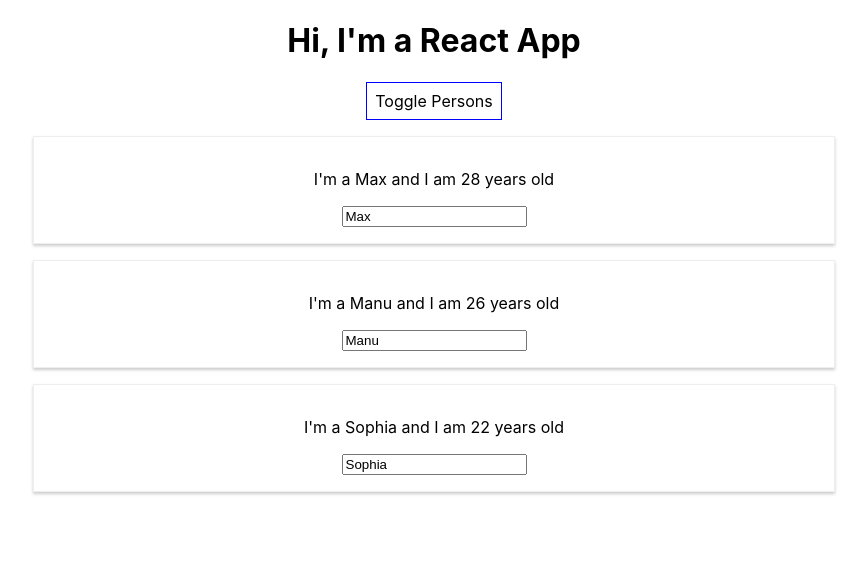
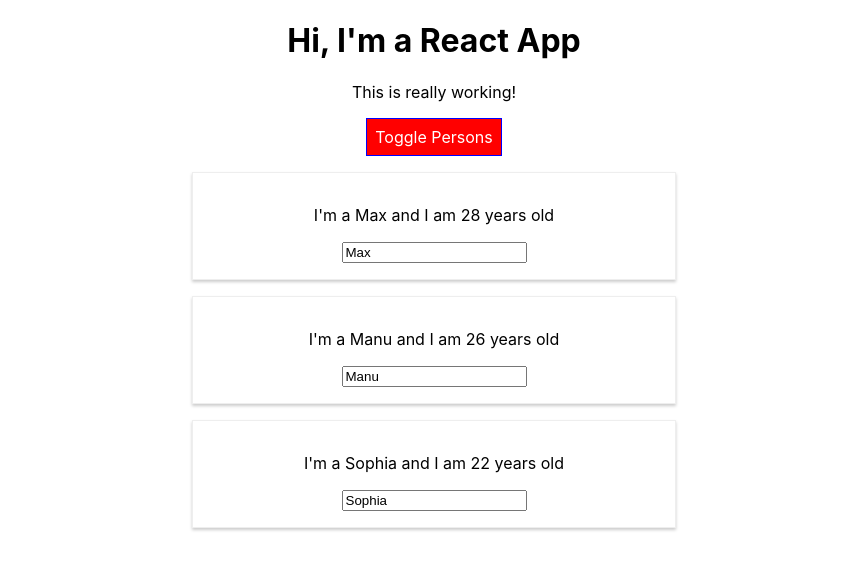
Before and after one commit to adrianbeloqui/react-course, a React (Create React App) app in the folder app-one/: page / in a window 1280 px wide. Both pictures are taken after a click on the button "Toggle Persons". Shown: the top 570 px of the page, without its empty margins (206-1073 px from the left). Built offline with nearby package versions, Linux system fonts and the light colour scheme.

Commit message:
Dynamic Styling and usage of Radium

```diff
--- a/app-one/package.json
+++ b/app-one/package.json
@@ -3,6 +3,7 @@
   "version": "0.1.0",
   "private": true,
   "dependencies": {
+    "radium": "^0.26.0",
     "react": "^16.8.6",
     "react-dom": "^16.8.6",
     "react-scripts": "3.0.1"
--- a/app-one/src/App.css
+++ b/app-one/src/App.css
@@ -1,3 +1,11 @@
 .App {
   text-align: center;
 }
+
+.red {
+  color: red;
+}
+
+.bold {
+  font-weight: bold;
+}
--- a/app-one/src/App.js
+++ b/app-one/src/App.js
@@ -1,4 +1,5 @@
 import React, {Component} from 'react';
+import Radium, { StyleRoot } from 'radium';
 import './App.css';
 import Person from './Components/Person/Person';
 
@@ -49,11 +50,16 @@
 
   render() {
     const style = {
-      backgroundColor: 'white',
+      backgroundColor: 'green',
+      color: 'white',
       font: 'inherit',
       border: '1px solid blue',
       padding: '8px',
-      cursor: 'pointer'
+      cursor: 'pointer',
+      ':hover': {
+        backgroundColor: 'lightgreen',
+        color: 'black'
+      }
     }
 
     let persons = null;
@@ -75,19 +81,37 @@
           }) }
         </div>
       );
+
+      style.backgroundColor = 'red';
+      style[':hover'] = {
+        backgroundColor: 'salmon',
+        color: 'black'
+      };
+    }
+
+    let classes = [];
+    if (this.state.persons.length < 3) {
+      classes.push('red');
+    }
+
+    if (this.state.persons.length < 2) {
+      classes.push('bold');
     }
 
     return (
+      <StyleRoot>
         <div className="App">
           <h1>Hi, I'm a React App</h1>
+          <p className={ classes.join(' ') }>This is really working!</p>
           <button
             style={ style }
             onClick={ this.togglePersonshandler }>Toggle Persons</button>
           { persons }
         </div>
+      </StyleRoot>
     );
     // return React.createElement('div', {className: 'App'}, React.createElement('p', null, null));
   }
 }
 
-export default App;
+export default Radium(App);
--- a/app-one/src/Components/Person/Person.js
+++ b/app-one/src/Components/Person/Person.js
@@ -1,9 +1,15 @@
 import React from 'react';
+import Radium from 'radium';
 import './Person.css';
 
 const person = (props) => {
+    const style = {
+        '@media (min-width: 500px)': {
+            width: '450px'
+        }
+    };
     return (
-        <div className="Person">
+        <div className="Person" style={style}>
             <p onClick={ props.click }>I'm a { props.name } and I am { props.age } years old</p>
             <p>{ props.children }</p>
             <input type="text" onChange={ props.change } value={ props.name }/>
@@ -11,4 +17,4 @@
     )
 }
 
-export default person;
+export default Radium(person);
```
Also changed, not shown: 1 other file (tests, documents, lock files or other folders). Lines whose indentation alone changed are shown as unchanged.
